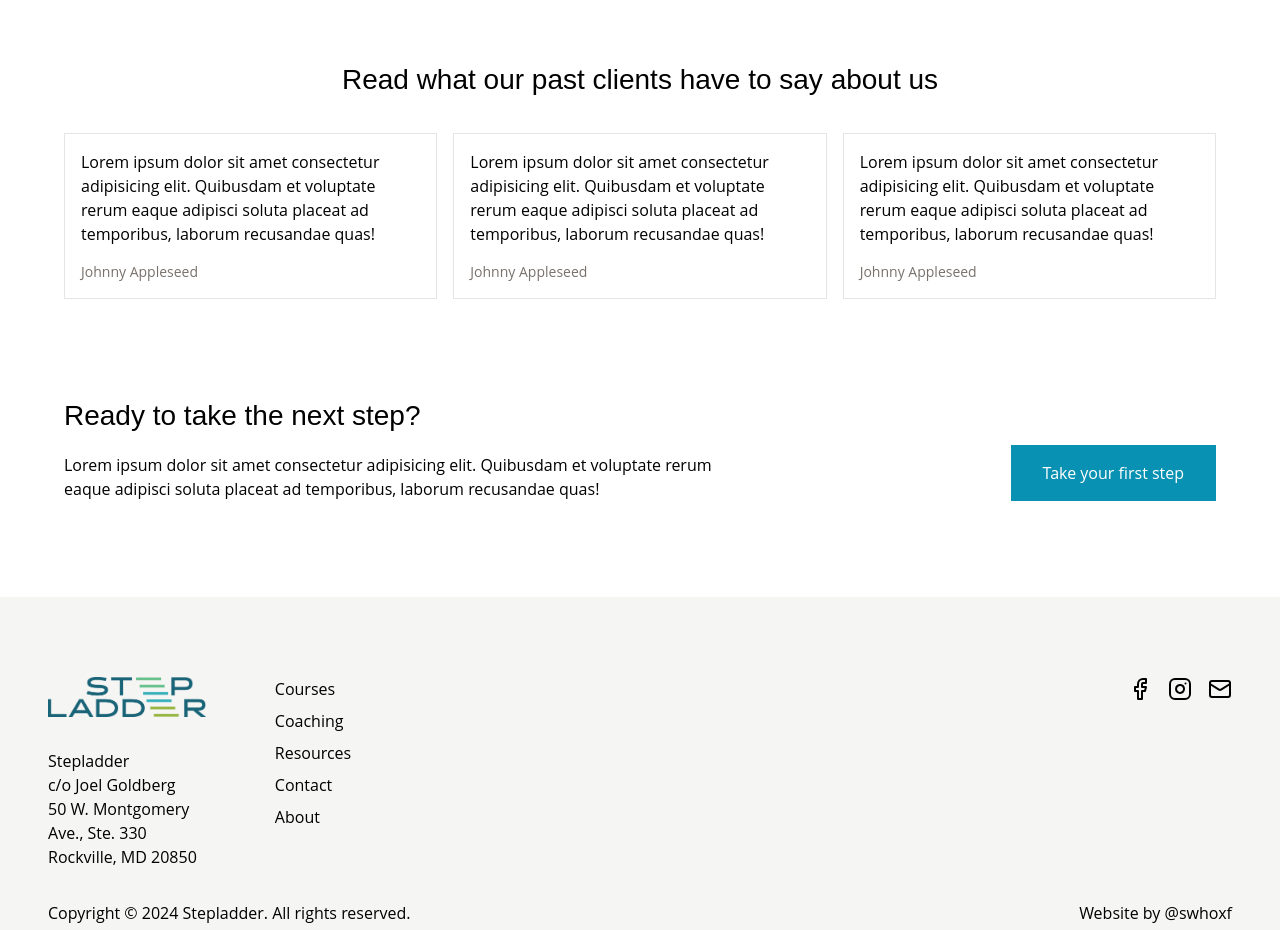
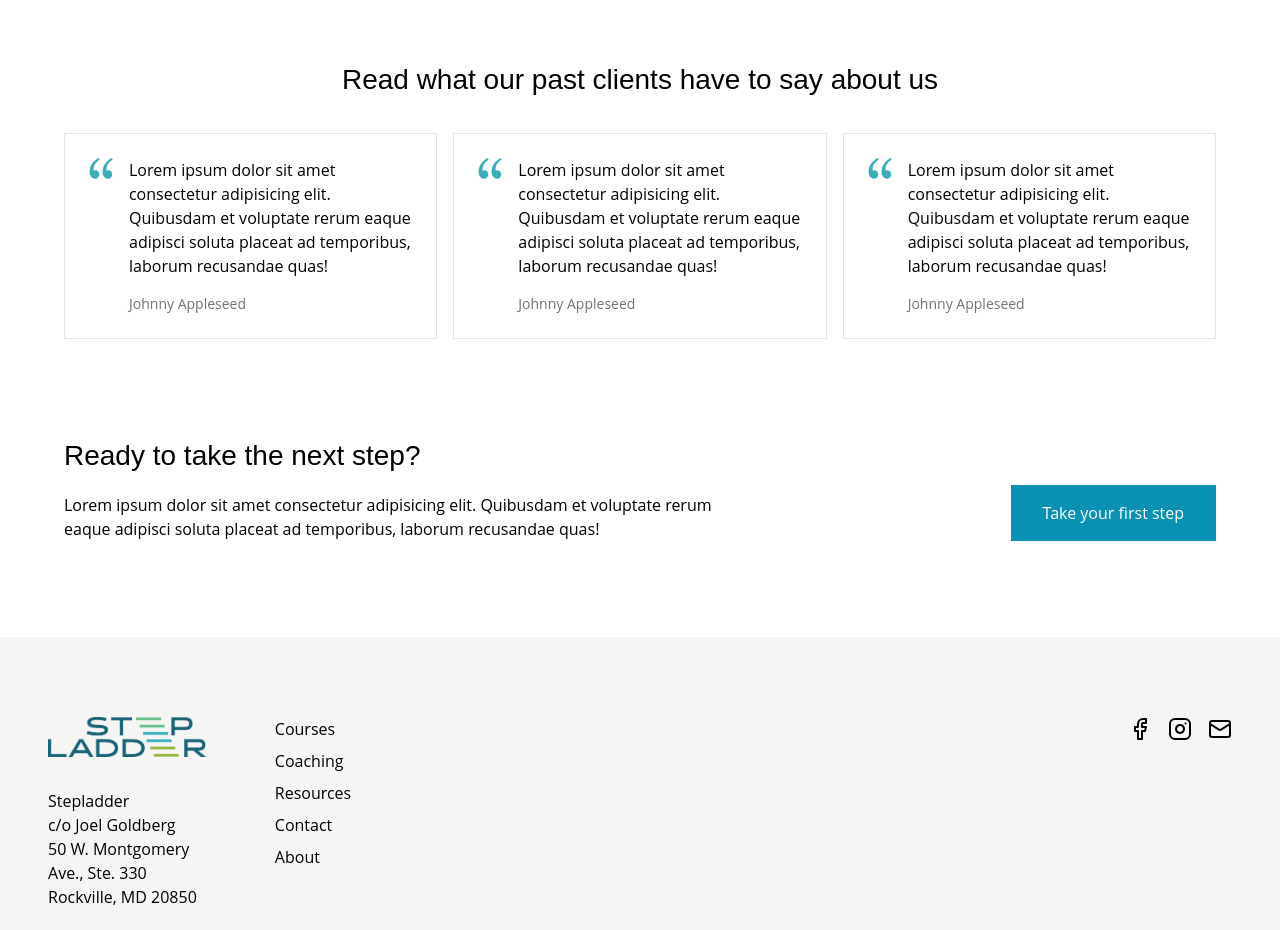
Before and after one commit to swhoxf/stepladder, a React (Create React App) app: page / in a window 1280 px wide. Shown: the part 2580-3510 px from the top of the page. Built offline with nearby package versions, Linux system fonts and the light colour scheme.

Commit message:
added decorative quotation mark svg

```diff
--- a/src/components/ClientReview.js
+++ b/src/components/ClientReview.js
@@ -1,15 +1,21 @@
 // import utilities
 import React from "react";
 
+// import images
+import quotationMarks from '../assets/decorative/quotation-marks.svg'
+
 const ClientReview = (props) => {
   return (
-    <div className="border border-stone-200">
-      <p className="m-4">
-        { props.message }
-      </p>
-      <p className="m-4 text-sm text-stone-500">
-        { props.name }
-      </p>
+    <div className="border border-stone-200 flex gap-4 items-start p-6">
+      <img src={ quotationMarks } alt="quotation marks" />
+      <div>
+        <p className="mb-4">
+          { props.message }
+        </p>
+        <p className="my-b text-sm text-stone-500">
+          { props.name }
+        </p>
+      </div>
     </div>
   )
 }
```
Also changed, not shown: src/assets/decorative/quotation-marks.svg (added).
